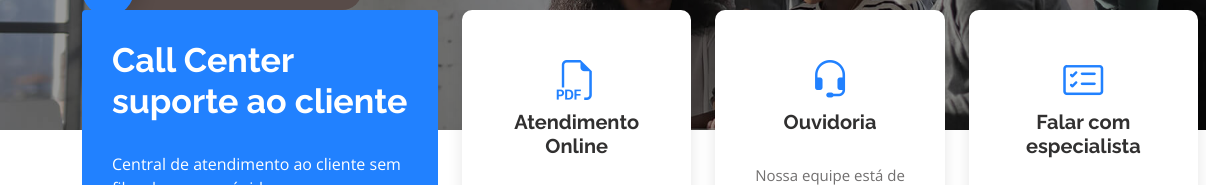
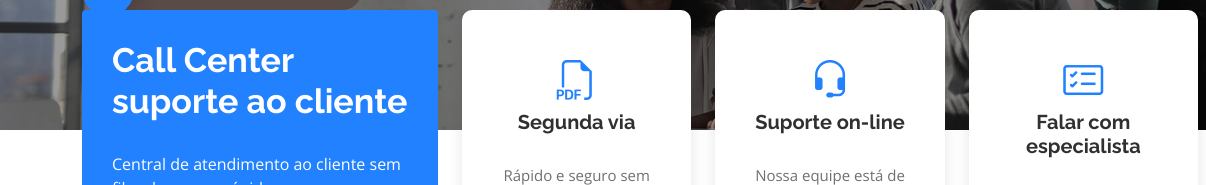
Before and after one commit to akvoj/4, a plain HTML site: page index.html in a window 1280 px wide. Shown: the part 460-645 px from the top of the page, 0-1206 px from the left. Drawn offline with nearby package versions, Linux system fonts and the light colour scheme; a web font is replaced by a local one.

Commit message:
Update index.html

```diff
--- a/index.html
+++ b/index.html
@@ -104,14 +104,14 @@
                 <div class="col-xl-4 d-flex align-items-stretch" data-aos="fade-up" data-aos-delay="100">
                   <div class="icon-box mt-4 mt-xl-0">
                     <i class="bi bi-filetype-pdf"></i>
-                    <h4>Atendimento Online</h4>
+                    <h4>Segunda via</h4>
                     <p>Rápido e seguro sem filas de espera ou se prefirir agende um atendimento presencial</p>
                   </div>
                 </div>
                 <div class="col-xl-4 d-flex align-items-stretch" data-aos="fade-up" data-aos-delay="200">
                   <div class="icon-box mt-4 mt-xl-0">
                     <i class="bi bi-headset"></i>
-                    <h4>Ouvidoria</h4>
+                    <h4>Suporte on-line</h4>
                     <p>Nossa equipe está de protidão para te atender</p>
                   </div>
                 </div>
```
